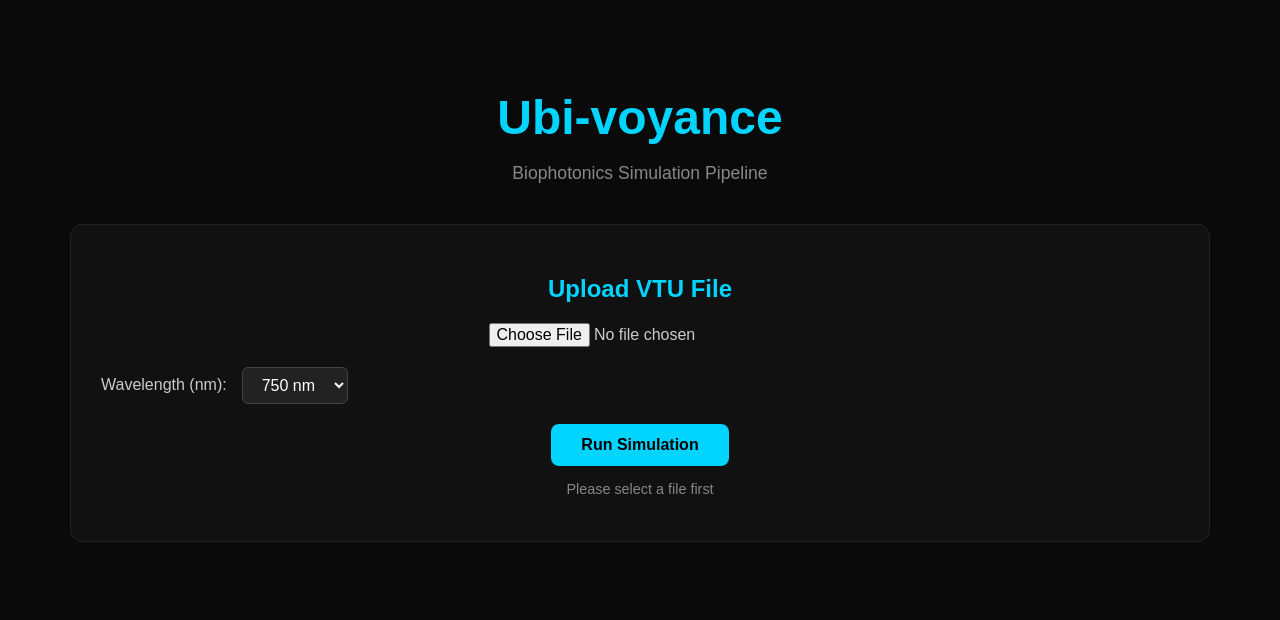
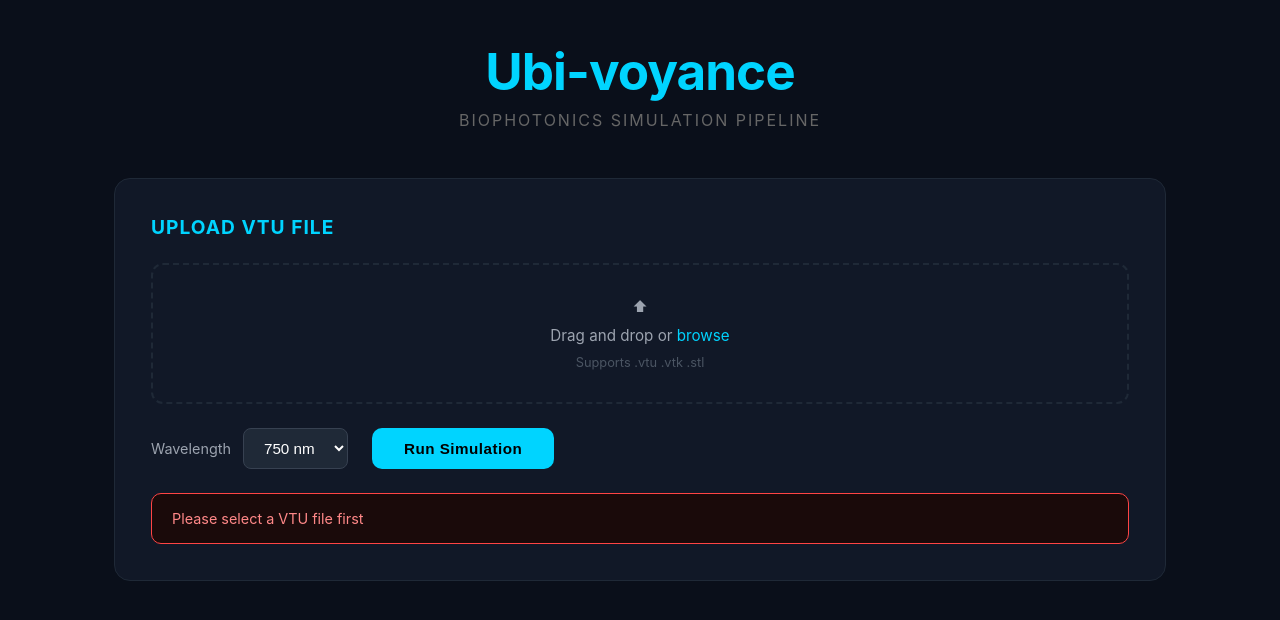
Before and after one commit to singh-balvinder1312/ubi-voyance, a React (Create React App) app in the folder frontend/: page / in a window 1280 px wide. Both pictures are taken after a click on the button "Run Simulation". Shown: the top 620 px of the page. Built offline with nearby package versions, Linux system fonts and the light colour scheme.

Commit message:
UI polished

```diff
--- a/frontend/src/App.css
+++ b/frontend/src/App.css
@@ -1,18 +1,15 @@
+* {
+  box-sizing: border-box;
+}
+
+body {
+  background-color: #0a0f1a;
+  color: #ffffff;
+  margin: 0;
+  padding: 0;
+  font-family: 'Inter', Arial, sans-serif;
+}
+
 .App {
-  text-align: center;
-  padding: 50px;
-  font-family: Arial, sans-serif;
-  background-color: #0a0a0a;
-  color: white;
   min-height: 100vh;
 }
-
-h1 {
-  font-size: 3rem;
-  color: #00d4ff;
-}
-
-p {
-  font-size: 1.2rem;
-  color: #cccccc;
-}
--- a/frontend/src/pages/Dashboard.css
+++ b/frontend/src/pages/Dashboard.css
@@ -1,151 +1,277 @@
+* {
+    box-sizing: border-box;
+    margin: 0;
+    padding: 0;
+}
+
 .dashboard {
-    max-width: 1200px;
+    max-width: 1100px;
     margin: 0 auto;
-    padding: 40px 20px;
+    padding: 40px 24px;
+    font-family: 'Inter', Arial, sans-serif;
 }
 
 .header {
     text-align: center;
-    margin-bottom: 40px;
+    margin-bottom: 48px;
 }
 
 .header h1 {
-    font-size: 3rem;
+    font-size: 3.2rem;
     color: #00d4ff;
-    margin: 0;
+    letter-spacing: -1px;
+    margin-bottom: 8px;
 }
 
 .header p {
-    color: #888;
-    font-size: 1.1rem;
+    color: #666;
+    font-size: 1rem;
+    letter-spacing: 2px;
+    text-transform: uppercase;
 }
 
 .upload-section {
-    background: #111;
-    border: 1px solid #222;
-    border-radius: 12px;
-    padding: 30px;
-    margin-bottom: 30px;
+    background: #111827;
+    border: 1px solid #1f2937;
+    border-radius: 16px;
+    padding: 36px;
+    margin-bottom: 28px;
 }
 
 .upload-section h2 {
     color: #00d4ff;
-    margin-bottom: 20px;
+    font-size: 1.2rem;
+    margin-bottom: 24px;
+    letter-spacing: 1px;
+    text-transform: uppercase;
 }
 
 .upload-box {
-    margin-bottom: 20px;
+    border: 2px dashed #1f2937;
+    border-radius: 12px;
+    padding: 32px;
+    text-align: center;
+    margin-bottom: 24px;
+    transition: border-color 0.2s;
+    cursor: pointer;
+}
+
+.upload-box:hover {
+    border-color: #00d4ff;
 }
 
 .upload-box input {
-    color: #ccc;
-    font-size: 1rem;
+    display: none;
+}
+
+.upload-label {
+    cursor: pointer;
+    display: flex;
+    flex-direction: column;
+    align-items: center;
+    gap: 10px;
+}
+
+.upload-icon {
+    font-size: 2.5rem;
+    color: #374151;
+}
+
+.upload-label span {
+    color: #9ca3af;
+    font-size: 0.95rem;
+}
+
+.upload-label .highlight {
+    color: #00d4ff;
+}
+
+.file-selected {
+    color: #00d4ff;
+    font-size: 0.9rem;
+    margin-top: 8px;
+}
+
+.controls-row {
+    display: flex;
+    align-items: center;
+    gap: 24px;
+    flex-wrap: wrap;
+    margin-bottom: 24px;
 }
 
 .wavelength-selector {
-    margin-bottom: 20px;
     display: flex;
     align-items: center;
-    gap: 15px;
+    gap: 12px;
 }
 
 .wavelength-selector label {
-    color: #ccc;
-    font-size: 1rem;
+    color: #9ca3af;
+    font-size: 0.9rem;
 }
 
 .wavelength-selector select {
-    background: #222;
+    background: #1f2937;
     color: #fff;
-    border: 1px solid #444;
-    padding: 8px 15px;
-    border-radius: 6px;
-    font-size: 1rem;
+    border: 1px solid #374151;
+    padding: 10px 16px;
+    border-radius: 8px;
+    font-size: 0.95rem;
+    outline: none;
+    cursor: pointer;
+}
+
+.wavelength-selector select:focus {
+    border-color: #00d4ff;
 }
 
 .run-button {
     background: #00d4ff;
     color: #000;
     border: none;
-    padding: 12px 30px;
-    border-radius: 8px;
-    font-size: 1rem;
-    font-weight: bold;
+    padding: 12px 32px;
+    border-radius: 10px;
+    font-size: 0.95rem;
+    font-weight: 700;
     cursor: pointer;
-}
-
-.run-button:disabled {
-    background: #444;
-    color: #888;
-    cursor: not-allowed;
+    letter-spacing: 0.5px;
+    transition: background 0.2s, transform 0.1s;
+    display: flex;
+    align-items: center;
+    gap: 8px;
 }
 
 .run-button:hover:not(:disabled) {
     background: #00b8d9;
+    transform: translateY(-1px);
+}
+
+.run-button:disabled {
+    background: #1f2937;
+    color: #4b5563;
+    cursor: not-allowed;
+    transform: none;
+}
+
+.spinner {
+    width: 16px;
+    height: 16px;
+    border: 2px solid #000;
+    border-top-color: transparent;
+    border-radius: 50%;
+    animation: spin 0.7s linear infinite;
+}
+
+@keyframes spin {
+    to { transform: rotate(360deg); }
 }
 
 .status {
-    margin-top: 15px;
-    color: #888;
+    margin-top: 12px;
+    color: #6b7280;
+    font-size: 0.85rem;
+}
+
+.status.success {
+    color: #00ff88;
+}
+
+.status.error-msg {
+    color: #ff4444;
+}
+
+.error-box {
+    background: #1a0a0a;
+    border: 1px solid #ff4444;
+    border-radius: 10px;
+    padding: 16px 20px;
+    margin-top: 16px;
+    color: #ff8888;
     font-size: 0.9rem;
 }
 
 .results-section {
-    background: #111;
-    border: 1px solid #222;
-    border-radius: 12px;
-    padding: 30px;
+    background: #111827;
+    border: 1px solid #1f2937;
+    border-radius: 16px;
+    padding: 36px;
+    animation: fadeIn 0.4s ease;
+}
+
+@keyframes fadeIn {
+    from { opacity: 0; transform: translateY(10px); }
+    to { opacity: 1; transform: translateY(0); }
 }
 
 .results-section h2 {
     color: #00d4ff;
-    margin-bottom: 20px;
+    font-size: 1.2rem;
+    margin-bottom: 28px;
+    letter-spacing: 1px;
+    text-transform: uppercase;
+}
+
+.section-label {
+    color: #4b5563;
+    font-size: 0.75rem;
+    text-transform: uppercase;
+    letter-spacing: 3px;
+    margin: 28px 0 16px 0;
+    padding-bottom: 8px;
+    border-bottom: 1px solid #1f2937;
 }
 
 .results-grid {
     display: grid;
     grid-template-columns: repeat(3, 1fr);
-    gap: 20px;
+    gap: 16px;
+    margin-bottom: 8px;
 }
 
 .result-card {
-    background: #1a1a1a;
-    border: 1px solid #333;
-    border-radius: 10px;
+    background: #0d1117;
+    border: 1px solid #1f2937;
+    border-radius: 12px;
     padding: 20px;
     text-align: center;
+    transition: border-color 0.2s;
+}
+
+.result-card:hover {
+    border-color: #374151;
 }
 
 .result-card h3 {
-    color: #888;
-    font-size: 0.9rem;
-    margin-bottom: 10px;
+    color: #4b5563;
+    font-size: 0.72rem;
+    margin-bottom: 12px;
     text-transform: uppercase;
+    letter-spacing: 1.5px;
 }
 
 .result-card p {
     color: #00d4ff;
-    font-size: 1.8rem;
-    font-weight: bold;
-    margin: 0;
+    font-size: 1.7rem;
+    font-weight: 700;
+    letter-spacing: -0.5px;
 }
 
-.section-label {
-    color: #888;
-    font-size: 0.85rem;
-    text-transform: uppercase;
-    letter-spacing: 2px;
-    margin: 25px 0 15px 0;
+.normal { color: #00ff88 !important; }
+.high   { color: #ff4444 !important; }
+.low    { color: #ffaa00 !important; }
+
+@media (max-width: 768px) {
+    .results-grid {
+        grid-template-columns: repeat(2, 1fr);
+    }
+    .header h1 {
+        font-size: 2.2rem;
+    }
 }
 
-.normal {
-    color: #00ff88;
+@media (max-width: 480px) {
+    .results-grid {
+        grid-template-columns: 1fr;
+    }
 }
-
-.high {
-    color: #ff4444;
-}
-
-.low {
-    color: #ffaa00;
-}
--- a/frontend/src/pages/Dashboard.js
+++ b/frontend/src/pages/Dashboard.js
@@ -1,4 +1,4 @@
-import React, { useState } from 'react';
+import React, { useState, useRef } from 'react';
 import axios from 'axios';
 import './Dashboard.css';
 
@@ -8,19 +8,39 @@ function Dashboard() {
     const [results, setResults] = useState(null);
     const [loading, setLoading] = useState(false);
     const [status, setStatus] = useState('');
+    const [error, setError] = useState('');
+    const fileInputRef = useRef(null);
 
     const handleFileChange = (e) => {
-        setFile(e.target.files[0]);
-        setStatus('File selected: ' + e.target.files[0].name);
+        const selected = e.target.files[0];
+        if (selected) {
+            setFile(selected);
+            setStatus('');
+            setError('');
+            setResults(null);
+        }
+    };
+
+    const handleDrop = (e) => {
+        e.preventDefault();
+        const dropped = e.dataTransfer.files[0];
+        if (dropped) {
+            setFile(dropped);
+            setStatus('');
+            setError('');
+            setResults(null);
+        }
     };
 
     const handleSubmit = async () => {
         if (!file) {
-            setStatus('Please select a file first');
+            setError('Please select a VTU file first');
             return;
         }
         setLoading(true);
         setStatus('Running simulation...');
+        setError('');
+        setResults(null);
 
         try {
             const formData = new FormData();
@@ -33,8 +53,9 @@ function Dashboard() {
             );
             setResults(response.data);
             setStatus('Simulation complete');
-        } catch (error) {
-            setStatus('Error: ' + error.message);
+        } catch (err) {
+            setError(err.response?.data?.error || err.message || 'Simulation failed');
+            setStatus('');
         }
         setLoading(false);
     };
@@ -48,16 +69,35 @@ function Dashboard() {
 
             <div className="upload-section">
                 <h2>Upload VTU File</h2>
-                <div className="upload-box">
+
+                <div
+                    className="upload-box"
+                    onDrop={handleDrop}
+                    onDragOver={(e) => e.preventDefault()}
+                    onClick={() => fileInputRef.current.click()}
+                >
                     <input
                         type="file"
                         accept=".vtu,.vtk,.stl"
                         onChange={handleFileChange}
+                        ref={fileInputRef}
                     />
+                    <label className="upload-label">
+                        <span className="upload-icon">⬆</span>
+                        {file ? (
+                            <span className="file-selected">{file.name}</span>
+                        ) : (
+                            <>
+                                <span>Drag and drop or <span className="highlight">browse</span></span>
+                                <span style={{fontSize: '0.8rem', color: '#4b5563'}}>Supports .vtu .vtk .stl</span>
+                            </>
+                        )}
+                    </label>
                 </div>
 
+                <div className="controls-row">
                     <div className="wavelength-selector">
-                    <label>Wavelength (nm):</label>
+                        <label>Wavelength</label>
                         <select
                             value={wavelength}
                             onChange={(e) => setWavelength(Number(e.target.value))}
@@ -74,17 +114,29 @@ function Dashboard() {
                         onClick={handleSubmit}
                         disabled={loading}
                     >
+                        {loading && <span className="spinner" />}
                         {loading ? 'Running...' : 'Run Simulation'}
                     </button>
+                </div>
 
-                <p className="status">{status}</p>
+                {status && (
+                    <p className={`status ${status === 'Simulation complete' ? 'success' : ''}`}>
+                        {status}
+                    </p>
+                )}
+
+                {error && (
+                    <div className="error-box">
+                        {error}
+                    </div>
+                )}
             </div>
 
             {results && (
                 <div className="results-section">
                     <h2>Results</h2>
 
-                    <h3 className="section-label">Haemoglobin</h3>
+                    <p className="section-label">Haemoglobin</p>
                     <div className="results-grid">
                         <div className="result-card">
                             <h3>Total Hb</h3>
@@ -112,7 +164,7 @@ function Dashboard() {
                         </div>
                     </div>
 
-                    <h3 className="section-label">White Blood Cells</h3>
+                    <p className="section-label">White Blood Cells</p>
                     <div className="results-grid">
                         <div className="result-card">
                             <h3>WBC Index</h3>
@@ -120,10 +172,7 @@ function Dashboard() {
                         </div>
                         <div className="result-card">
                             <h3>WBC Level</h3>
-                            <p className={
-                                results.wbc_level === 'normal' ? 'normal' :
-                                    results.wbc_level === 'high' ? 'high' : 'low'
-                            }>
+                            <p className={results.wbc_level}>
                                 {results.wbc_level ? results.wbc_level.toUpperCase() : 'N/A'}
                             </p>
                         </div>
@@ -136,6 +185,22 @@ function Dashboard() {
                             <p>{results.absorbance_850nm ? results.absorbance_850nm.toFixed(4) : 'N/A'}</p>
                         </div>
                     </div>
+
+                    <p className="section-label">Simulation Info</p>
+                    <div className="results-grid">
+                        <div className="result-card">
+                            <h3>Total Voxels</h3>
+                            <p>{results.total_voxels?.toLocaleString()}</p>
+                        </div>
+                        <div className="result-card">
+                            <h3>Absorbed Voxels</h3>
+                            <p>{results.absorbed_voxels?.toLocaleString()}</p>
+                        </div>
+                        <div className="result-card">
+                            <h3>File</h3>
+                            <p style={{fontSize: '0.9rem'}}>{results.filename}</p>
+                        </div>
+                    </div>
                 </div>
             )}
         </div>
```
Lines whose indentation alone changed are shown as unchanged.
